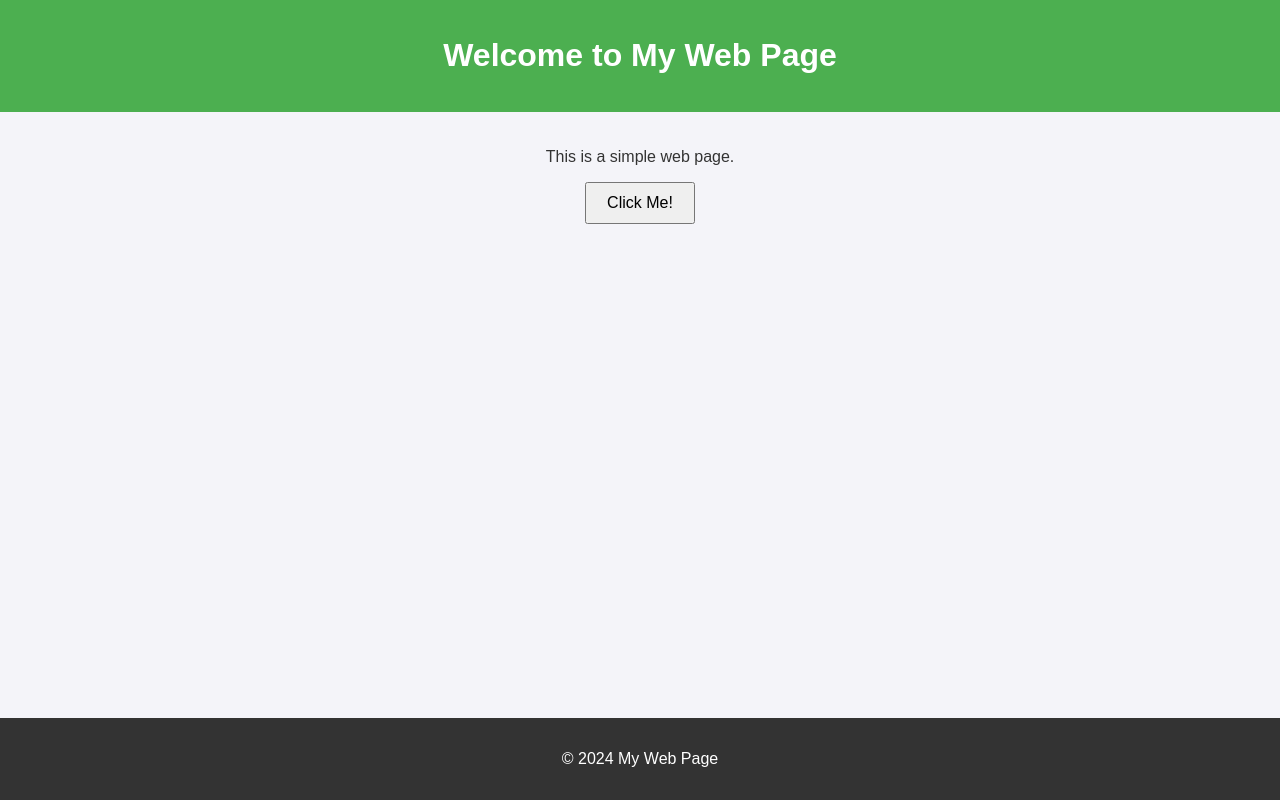
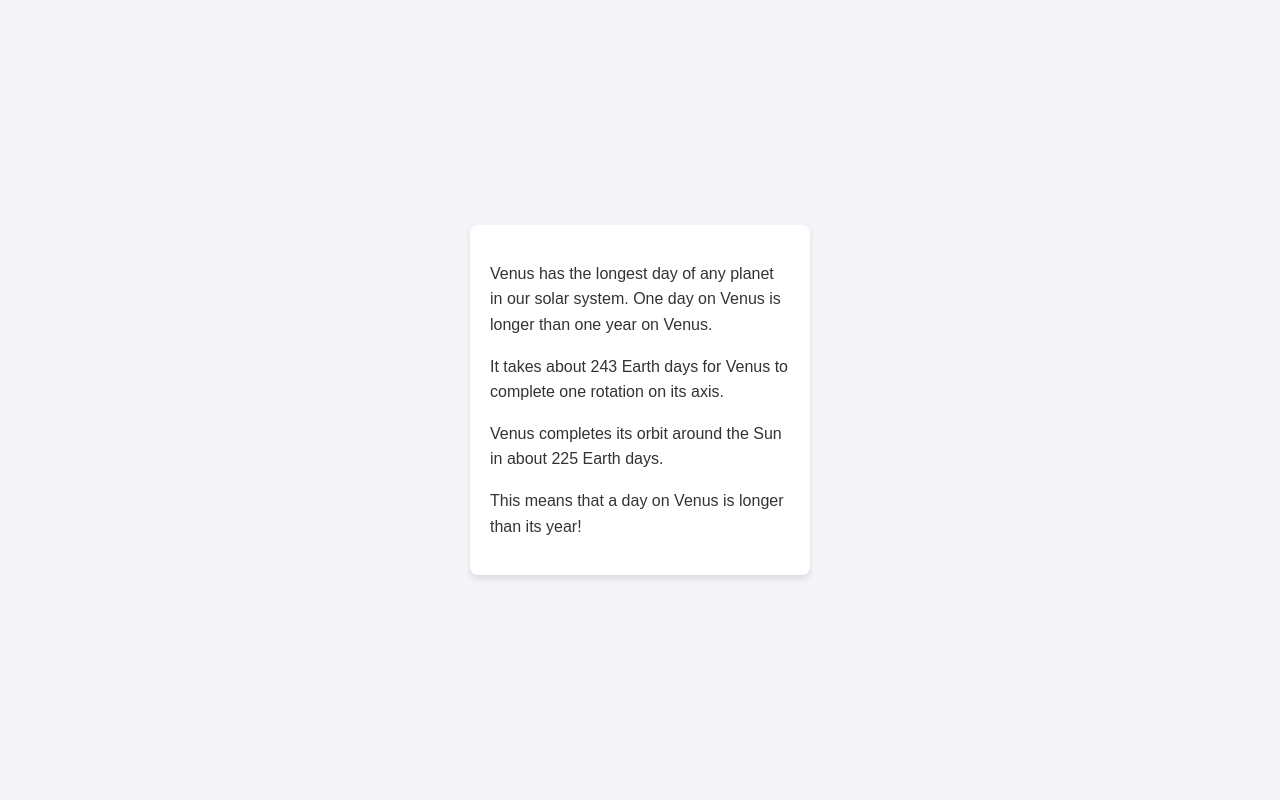
Before and after one commit to acshayamangalamurugan/space-funfact, a plain HTML site: page index.html in a window 1280 px wide. Drawn offline with Linux system fonts and the light colour scheme.

Commit message:
Update index.html

```diff
--- a/index.html
+++ b/index.html
@@ -3,59 +3,50 @@
 <head>
     <meta charset="UTF-8">
     <meta name="viewport" content="width=device-width, initial-scale=1.0">
-    <title>My Web Page</title>
+    <title>Space Facts</title>
     <style>
         body {
             font-family: Arial, sans-serif;
-            margin: 0;
-            padding: 0;
             background-color: #f4f4f9;
             color: #333;
+            display: flex;
+            justify-content: center;
+            align-items: center;
+            height: 100vh;
+            margin: 0;
         }
 
-        header {
-            background-color: #4CAF50;
-            color: white;
-            text-align: center;
-            padding: 1em 0;
+        #facts-container {
+            background: white;
+            padding: 20px;
+            border-radius: 8px;
+            box-shadow: 0 4px 6px rgba(0,0,0,0.1);
+            width: 300px;
         }
 
-        main {
-            padding: 20px;
-            text-align: center;
-        }
-
-        button {
-            padding: 10px 20px;
+        #facts-container p {
             font-size: 16px;
-            cursor: pointer;
-        }
-
-        footer {
-            background-color: #333;
-            color: white;
-            text-align: center;
-            padding: 1em 0;
-            position: fixed;
-            width: 100%;
-            bottom: 0;
+            line-height: 1.6;
         }
     </style>
 </head>
 <body>
-    <header>
-        <h1>Welcome to My Web Page</h1>
-    </header>
-    <main>
-        <p>This is a simple web page.</p>
-        <button id="myButton">Click Me!</button>
-    </main>
-    <footer>
-        <p>&copy; 2024 My Web Page</p>
-    </footer>
+    <div id="facts-container"></div>
     <script>
-        document.getElementById('myButton').addEventListener('click', function() {
-            alert('Button was clicked!');
+        document.addEventListener('DOMContentLoaded', function() {
+            const facts = [
+                "Venus has the longest day of any planet in our solar system. One day on Venus is longer than one year on Venus.",
+                "It takes about 243 Earth days for Venus to complete one rotation on its axis.",
+                "Venus completes its orbit around the Sun in about 225 Earth days.",
+                "This means that a day on Venus is longer than its year!"
+            ];
+
+            const container = document.getElementById('facts-container');
+            facts.forEach(fact => {
+                const p = document.createElement('p');
+                p.textContent = fact;
+                container.appendChild(p);
+            });
         });
     </script>
 </body>
```
